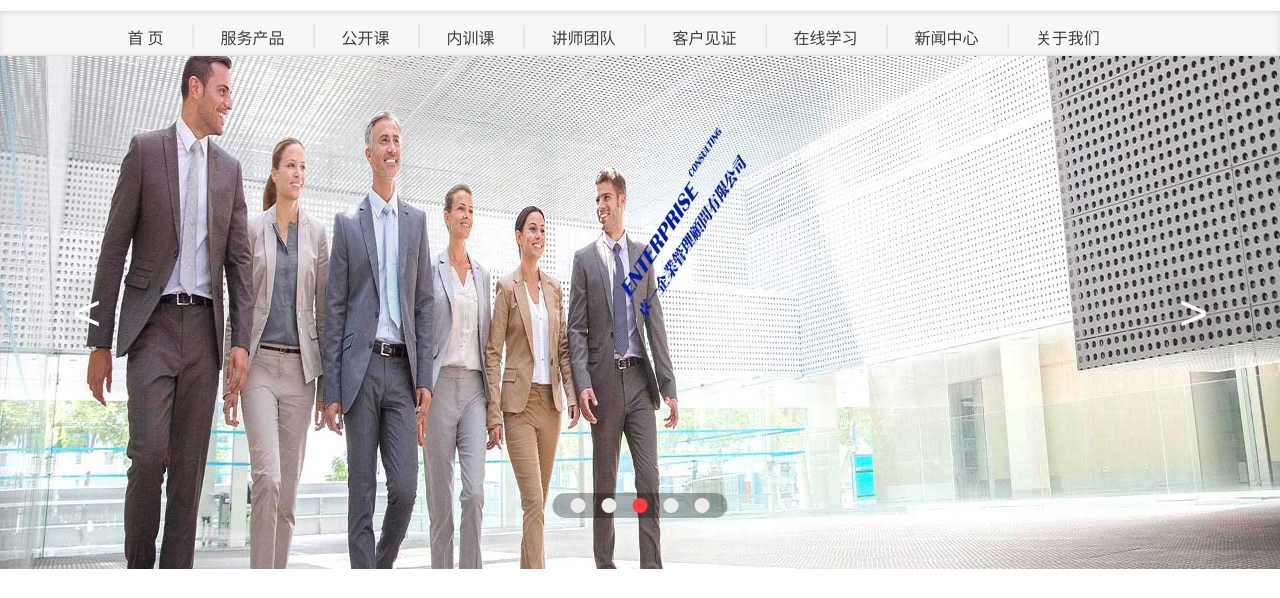
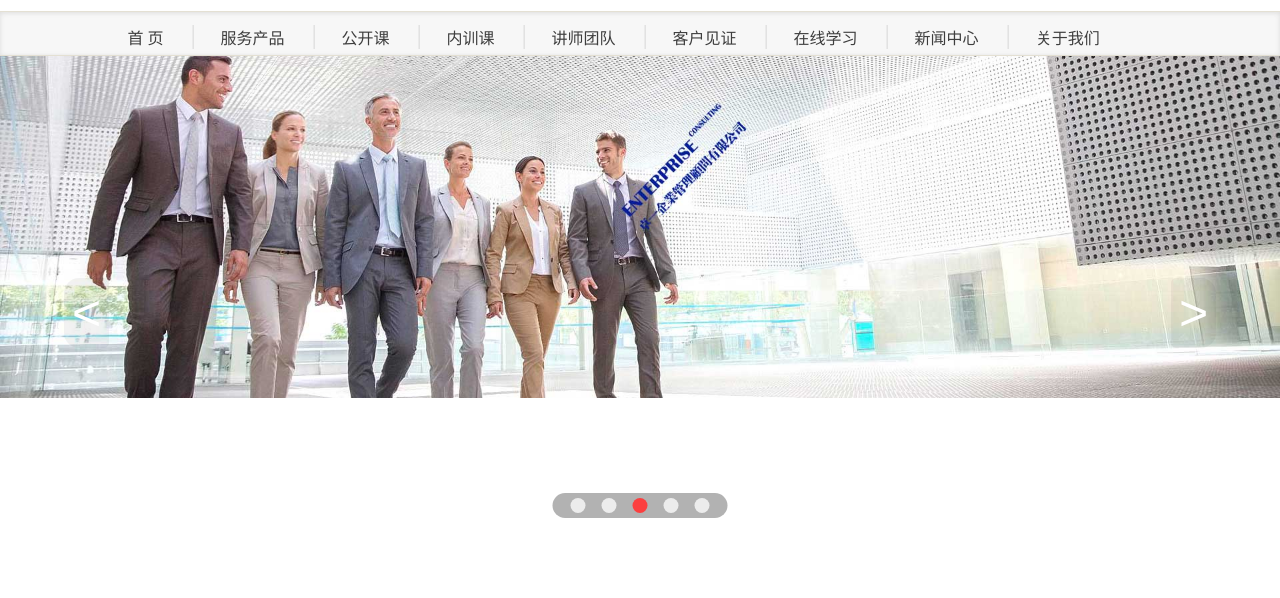
Before and after one commit to xiaoyc-9364/page-zhuoyi, a plain HTML site: page index.html in a window 1280 px wide. Shown: the part 133-731 px from the top of the page. Drawn offline with Linux system fonts and the light colour scheme.

Commit message:
修改细节

```diff
--- a/css/index.css
+++ b/css/index.css
@@ -296,8 +296,6 @@ h1 {
 }
 .banner img{
 	display: block;
-	height:513px;
-
 }
 .banner button {
 	width: 45px;
```
